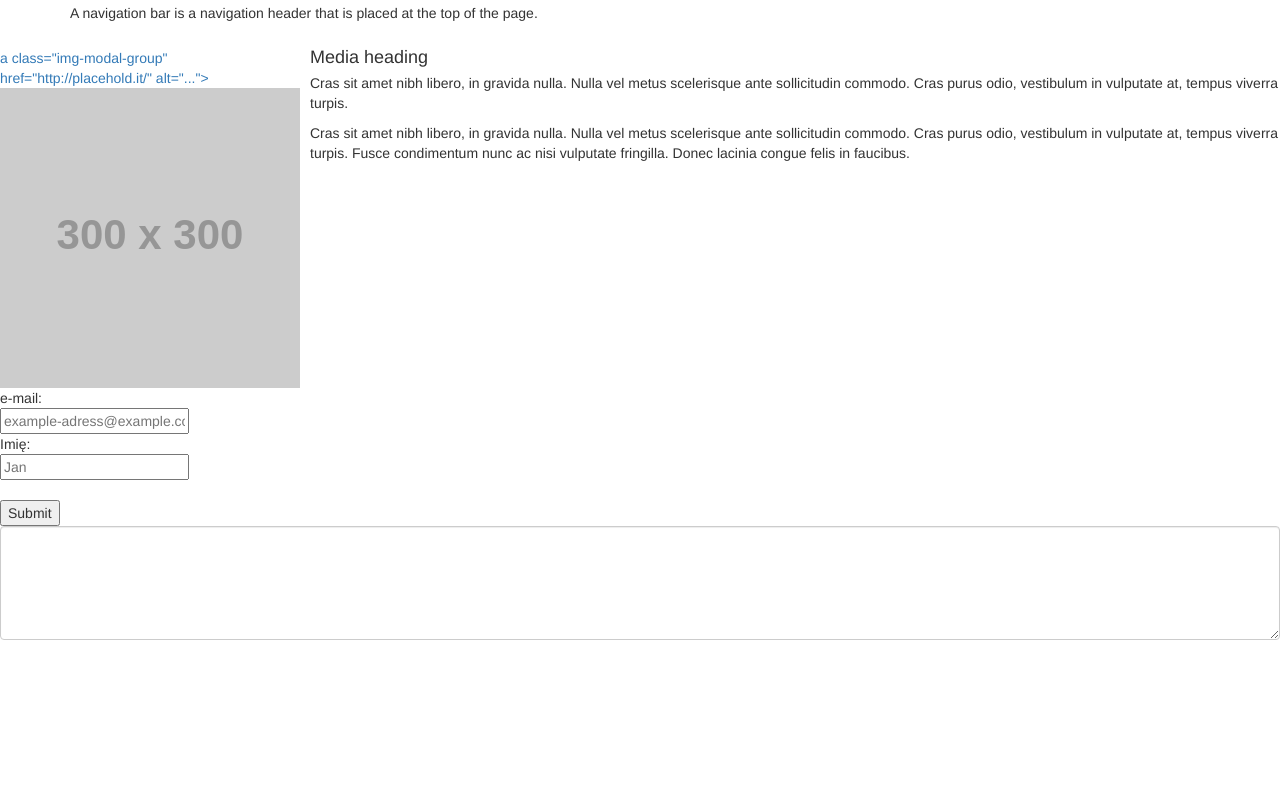
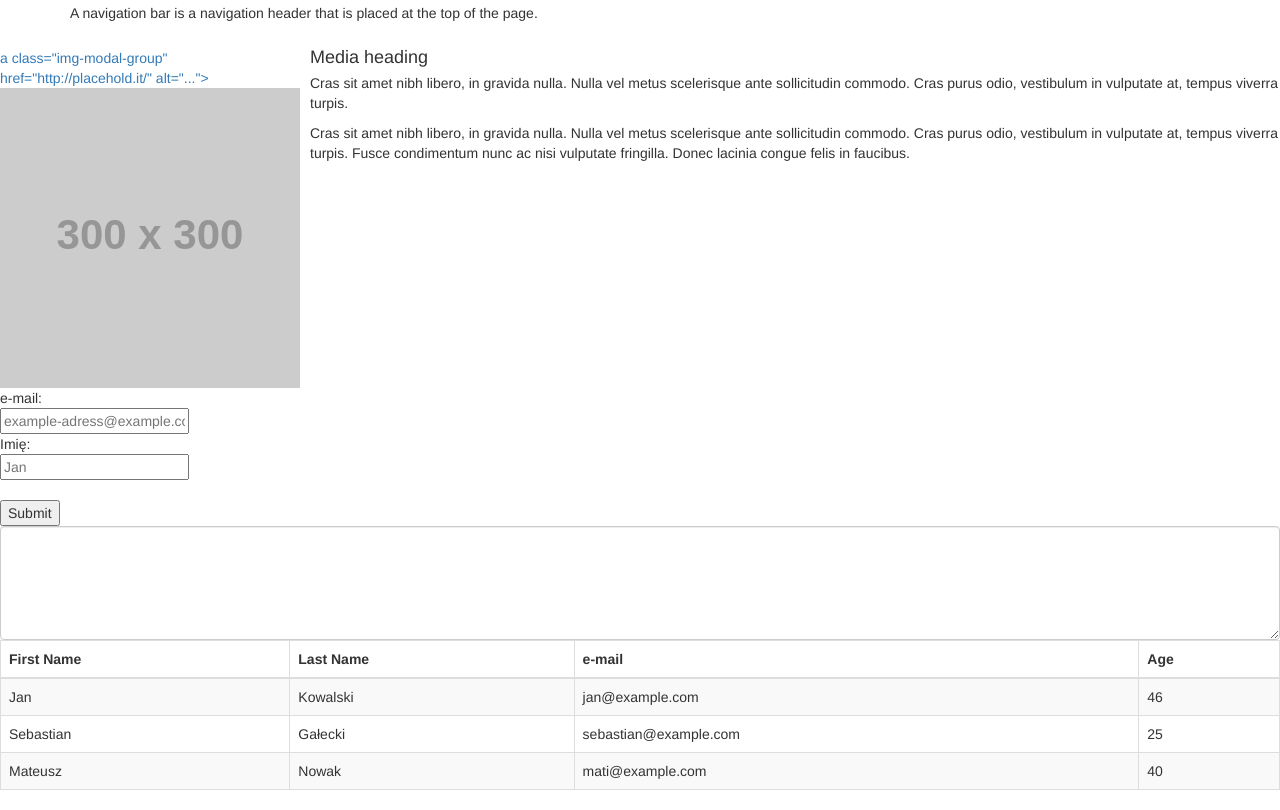
Before and after one commit to radko79/W07kodilla, a plain HTML site: page index.html in a window 1280 px wide. Shown: the part 298-1108 px from the top of the page. Before the commit the page ends 938 px from the top, so only its background shows below. Drawn offline with nearby package versions, Linux system fonts and the light colour scheme; placeholder pictures from the web are drawn by us.

Commit message:
Added table - end of project

```diff
--- a/index.html
+++ b/index.html
@@ -70,6 +70,36 @@ placeholder="example-adress@example.com"><br>
 rows="5" required></textarea>
 </form>
 
+<table class="table table-striped table-bordered table-hover">
+	<thead>
+	   	<tr>
+	   		<th>First Name</th>
+	    	<th>Last Name</th>
+	    	<th>e-mail</th>
+	    	<th>Age</th>
+	   	</tr>
+	</thead>
+	<tbody>
+		<tr>
+			<td>Jan</td>
+			<td>Kowalski</td>
+			<td>jan@example.com</td>
+			<td>46</td>
+		</tr>
+		<tr>
+			<td>Sebastian</td>
+			<td>Gałecki</td>
+			<td>sebastian@example.com</td>
+			<td>25</td>
+		</tr>
+		<tr>
+			<td>Mateusz</td>
+			<td>Nowak</td>
+			<td>mati@example.com</td>
+			<td>40</td>
+		</tr>
+	</tbody>
+</table>
 
 </body>
 </html>
```
